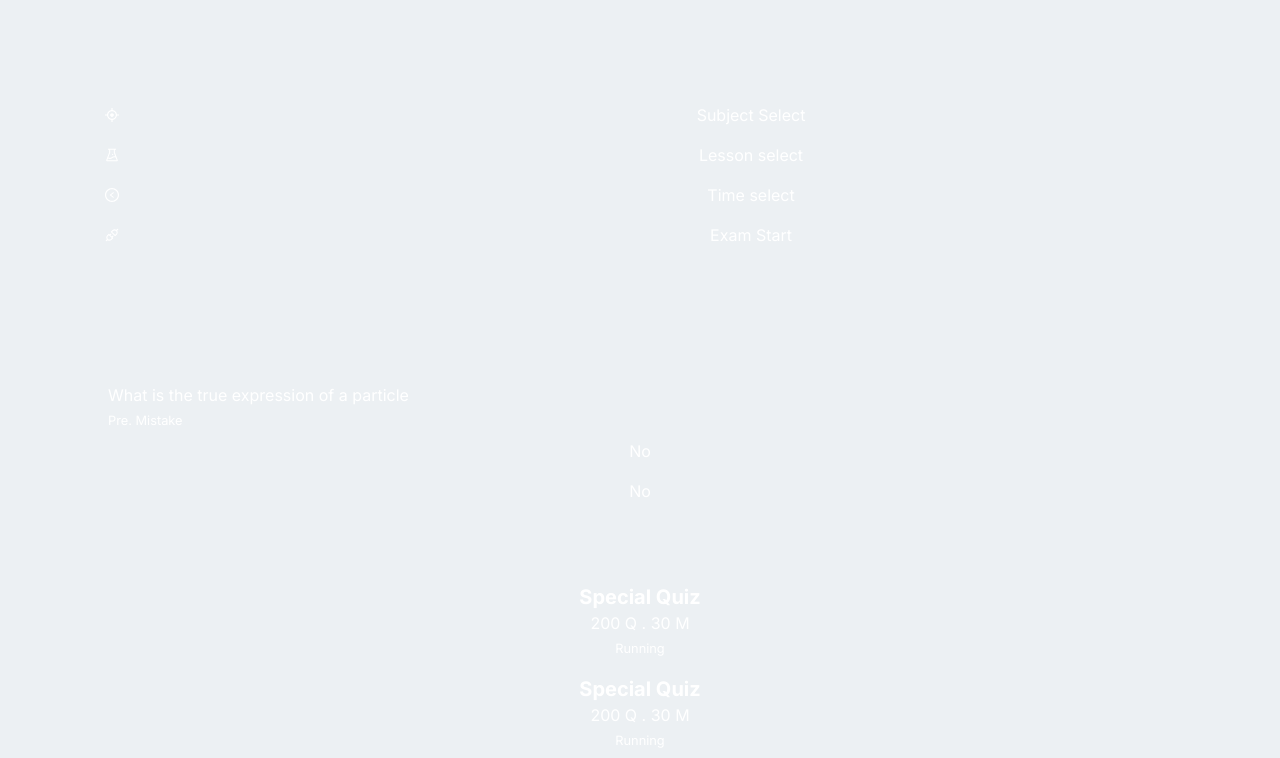
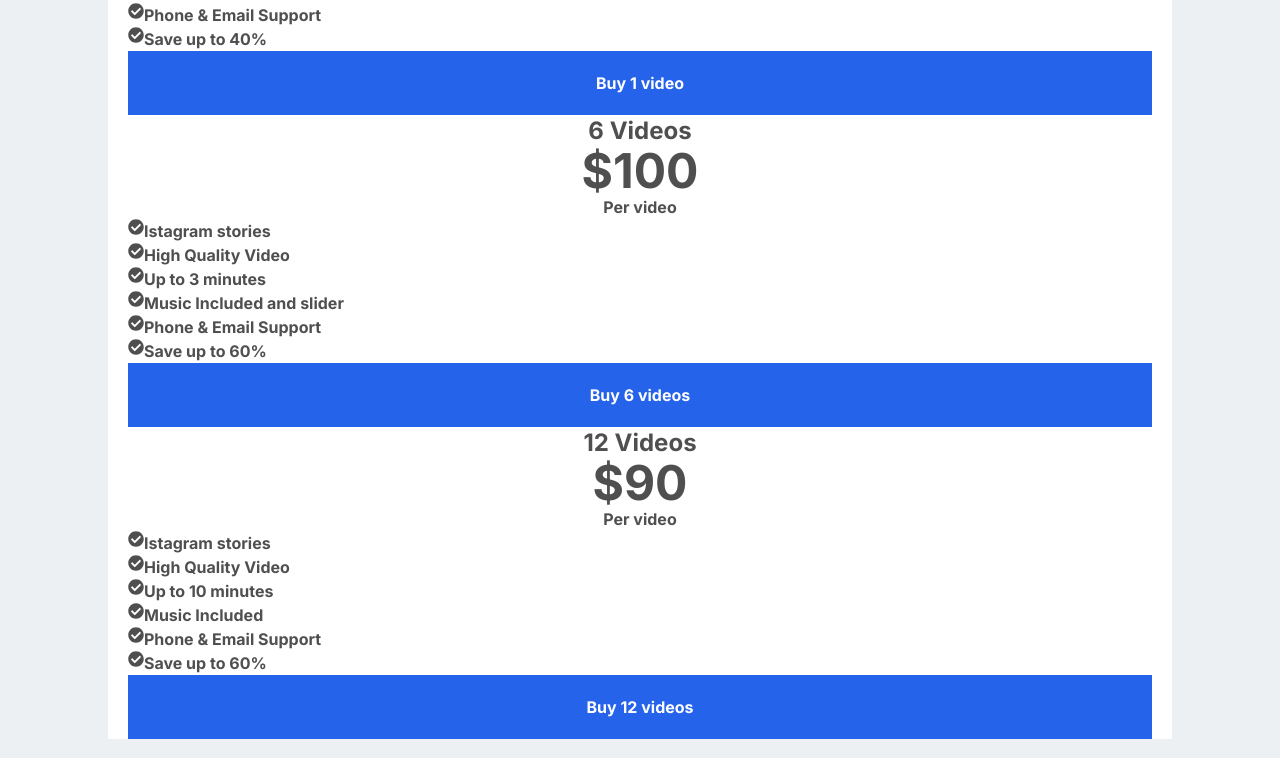
Before and after one commit to shamimhossain515419/fractos-client, a Next.js app: page / in a window 1280 px wide. Shown: the part 1173-1931 px from the top of the page. Built offline with nearby package versions, Linux system fonts and the light colour scheme; no server answers.

Commit message:
remove past

```diff
--- a/src/app/page.js
+++ b/src/app/page.js
@@ -22,8 +22,6 @@ export default function Home() {
         {/* Banner */}
       <Banner></Banner>
 
-        <Premium></Premium>
-        <CounterSection> </CounterSection>
 
 
 
```
